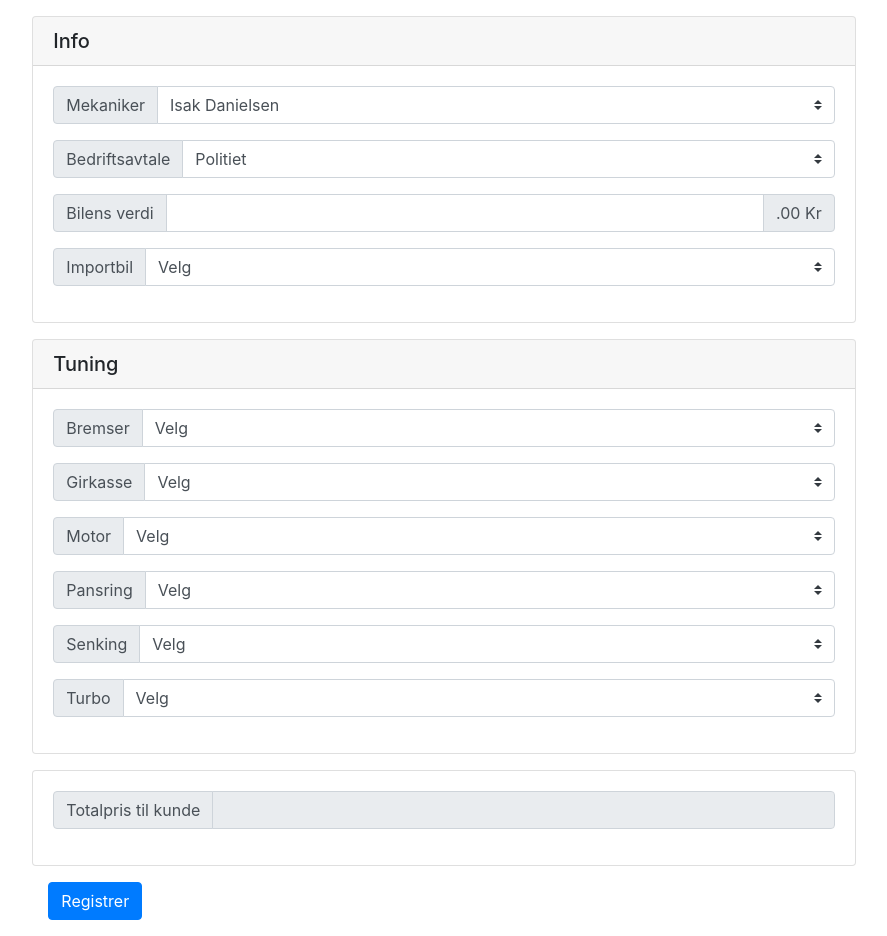
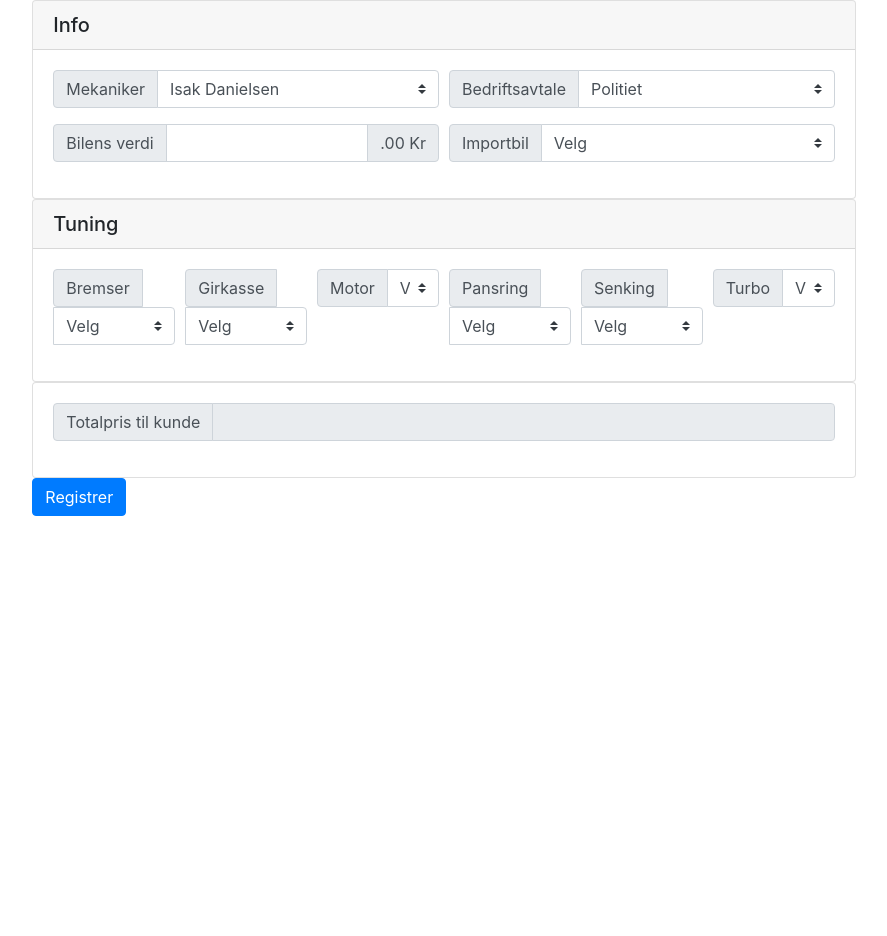
Before and after one commit to Reedtrullz/reidjoss.github.io, a PHP site: page / in a window 1280 px wide. Shown: the whole page, without its empty margins (196-1083 px from the left). After the commit the page ends 516 px from the top, so only its background shows below. Run offline with PHP 8.4, Linux system fonts and the light colour scheme.

Commit message:
Gjort om filene til .php

```diff
--- a/css/master.css
+++ b/css/master.css
@@ -1,16 +1,4 @@
 .loginbox {
   max-width: 30rem;
+  margin-top: 5rem;
 }
-
-.tuningskjema .col {
-  min-width: 25rem;
-}
-
-form .card,
-.loginbox .card {
-  margin-top: 1rem;
-}
-
-.btn-sendskjema {
-  margin: 1rem;
-}
```
Also changed, not shown: index.php (renamed from index.html), login.php (renamed from login.html).
